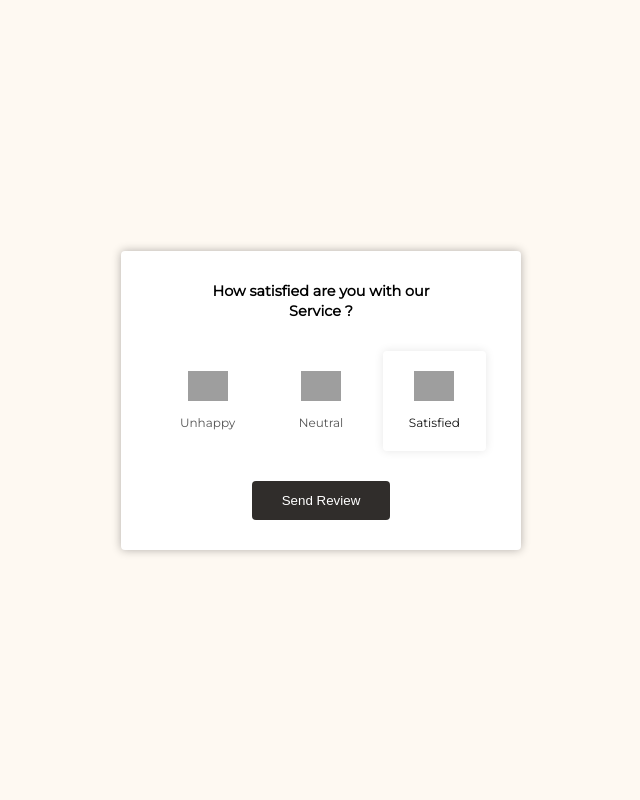
After one commit to shreyansbhavsar/Smart-Travel, a Django app: page /review/1 in a window 1280 px wide. The commit adds this page. Shown: the whole page, without its empty margins (319-959 px from the left). Run offline with Django 3.2, Linux system fonts and the light colour scheme; some libraries are stand-ins or nearby versions; grey boxes are pictures that could not be loaded.

```diff
--- a/home/models.py
+++ b/home/models.py
@@ -20,7 +20,8 @@ class CustomUser(AbstractUser):
     charges = models.CharField(max_length=4, default='NULL')
     image = models.ImageField(upload_to='pics', default='NULL')
     bio = models.CharField(max_length=400, default='NULL')
-    REQUIRED_FIELD = ['username']
+    # REQUIRED_FIELD = ['username']
+    review = models.FloatField(default=0)
 
 
 class Order_table(models.Model):
@@ -30,7 +31,7 @@ class Order_table(models.Model):
     fullname = models.CharField(max_length=20)
     location = models.CharField(max_length=150)
     category = models.CharField(max_length=12, default='NULL')
-
+    service_provider = models.EmailField(default = 'NULL')
 
 class Image_table(models.Model):
     uid = models.CharField(max_length=10000)
--- a/home/urls.py
+++ b/home/urls.py
@@ -14,9 +14,14 @@ urlpatterns = [
     path('g_dashboard', views.g_dashboard, name='g_dashboard'),
     path('photographer', views.photographer, name='photographer'),
     path('guide', views.guide, name='guide'),
+    path('guide/<int:filter>', views.guide, name='guide'),
+    path('photographer/<int:filter>', views.photographer, name='photographer'),
     path('viewprofile/order/<int:id>', views.order, name='order'),
+    path('viewprofile/reviews/<int:id>', views.reviews, name='reviews'),
     path('viewprofile/<int:id>', views.viewprofile, name='viewprofile'),
     path('page404', views.page404, name='page404'),
+    path('review/<str:email>',views.review,name='review'),
+    path('review/<str:email>/<str:rating>',views.review,name='review'),
     # path('viewprofile/order/orderdone',views.orderdone, name = 'orderdone')
     path('forgotpassword', views.forgotpassword, name='forgotpassword'),
     path('myorders', views.myorders, name='myorders'),
--- a/home/views.py
+++ b/home/views.py
@@ -21,6 +21,10 @@ from django.core.mail import send_mail
 def index(request):
     return render(request, 'base.html')
 
+def reviews(request,id):
+    if request.method == 'GET':
+        data = CustomUser.objects.get(id=id)
+        return render(request, 'reviews.html')
 
 def addphoto(request, id):
     data = CustomUser.objects.get(id=id)
@@ -91,6 +95,7 @@ def order(request, id):
     else:
         data = CustomUser.objects.get(id=id)
         m = request.POST['orderid']
+        semail = data.email
 
         orderid = request.POST['orderid']
         email = request.POST['email']
@@ -106,9 +111,10 @@ def order(request, id):
         obj.fullname = fullname
         obj.phnum = phnum
         obj.category = category
+        obj.service_provider = semail
+        obj.save()
 
-        obj.save()
-        semail = data.email
+        print(semail)
         subject = "Order recieved"
         message = "You have received an order form" + request.user.username + " for the location" + location + \
             " . Kindly note it and Contact the user. The Contact details are :" + \
@@ -136,8 +142,6 @@ def profile(request):
         zc = request.POST.get('zipcode', False)
         ch = request.POST.get('charges', False)
         bio = request.POST.get('bio', False)
-        # print(un)
-    #     myuser = CustomUser()
 
         data.first_name = fn
 
@@ -256,17 +260,51 @@ def pdashboard(request):
 
 @ login_required
 @ t_only
-def photographer(request):
+def photographer(request,filter=0):
     # pcount = CustomUser.objects.filter(category='Photographer').count()
     x = CustomUser.objects.filter(category='Photographer').all()
     print(str(x))
+    if filter != 0:
+        if filter == 1:
+            x = x.order_by('charges')[:]
+        if filter == 2:
+             x = x.order_by('charges')[::-1]
+        if filter == 3:
+            x = x.order_by('review')[::-1]
+
     # pgrapher = CustomUser.objects.filter(category='Photographer').all()
-    return render(request, 'photographer.html', {'x': x})
+    return render(request, 'photographer.html', {'x': x,'select':filter})
 
 
 @ login_required
 @ t_only
-def guide(request):
-    g = CustomUser.objects.filter(category='Guide').all()
-    print(str(g))
-    return render(request, 'guide.html', {'g': g})
+def guide(request,filter = 0):
+    g = g = CustomUser.objects.filter(category='Guide')
+    if filter != 0:
+        if filter == 1:
+            g = g.order_by('charges')[:]
+        if filter == 2:
+             g = g.order_by('charges')[::-1]
+        if filter == 3:
+            g = g.order_by('review')[::-1]
+
+    return render(request, 'guide.html', {'g': g,'select' : filter})
+
+
+def review(request,email = None,rating = None):
+
+    vals = {"Satisfied":5,"Neutral" : 3, "Unhappy" : 1}
+    print('rating')
+    if rating is not None and email is not None:
+        current_rating = CustomUser.objects.get(email=email).review
+        if(current_rating != 0.0):
+            current_rating += vals[rating]
+            current_rating /= 2
+        else:
+            current_rating = vals[rating]
+        edited_review_obj = CustomUser.objects.get(email=email)
+        edited_review_obj.review = current_rating
+        edited_review_obj.save()
+        return redirect("myorders")
+
+    return render(request,'reviews.html')
--- a/template/addphoto.html
+++ b/template/addphoto.html
@@ -5,6 +5,8 @@
     <meta http-equiv="X-UA-Compatible" content="IE=edge" />
     <meta name="viewport" content="width=device-width, initial-scale=1.0" />
     <title>Add Photos</title>
+    <style>
+      </style>
   </head>
   <body>
     <form action="" method="POST" enctype="multipart/form-data">
--- a/template/base.html
+++ b/template/base.html
@@ -4,7 +4,7 @@
   <head>
     <meta http-equiv="Content-Type" content="text/html; charset=UTF-8" />
     <meta name="viewport" content="width=device-width, initial-scale=1" />
-    <title>TravelLite</title>
+    <title>Smart Travel</title>
 
     <!-- CSS  -->
     <link
@@ -135,7 +135,7 @@
       <div class="nav-wrapper container">
         <button class="openbtn" onclick="openNav()">☰</button>
         <a id="logo-container" href="/" class="brand-logo teal-text"
-          >TravelLite</a
+          >Smart Travel</a
         >
         <ul class="right hide-on-med-and-down">
           <!-- <li><a href="/">Flights</a></li>
@@ -172,7 +172,7 @@
         </ul>
 
         <ul id="nav-mobile" class="sidenav">
-          <li><a href="/">TravelLite</a></li>
+          <li><a href="/">Smart Travel</a></li>
           <li class="divider" tabindex="-1"></li>
           <li><a href="/">Flights</a></li>
           <li><a href="/hotels">Hotels</a></li>
--- a/template/myorders.html
+++ b/template/myorders.html
@@ -79,11 +79,11 @@
               <!--Table head-->
               <thead class="mdb-color darken-3">
                 <tr class="text-white">
-                  <th>#</th>
                   <th>Order Id</th>
                   <th>Name</th>
                   <th>Who it is ?</th>
                   <th>Location</th>
+                  <th>Review</th>
                   <!-- <th>Email ID</th> -->
                   <!-- <th>Pickup Location</th> -->
                   <!-- <th>Drop Location</th> -->
@@ -97,11 +97,12 @@
               <tbody>
                 <tr>
 
-                  <th scope="row">{{count}}</th>
+                  <!-- <th scope="row">{{count}}</th> -->
                   <td>{{orders.orderid}}</td>
                   <td>{{orders.fullname}}</td>
                   <td>{{orders.category}}</td>
                   <td>{{orders.location}}</td>
+                  <td><a href="review/{{orders.service_provider}}">Review</button></td>
 
                 </tr>
 
--- /dev/null
+++ b/template/reviews.html
@@ -0,0 +1,154 @@
+<!DOCTYPE html>
+<html lang="en">
+  <head>
+    <meta charset="UTF-8" />
+    <meta name="viewport" content="width=device-width, initial-scale=1.0" />
+    <link rel="stylesheet" href="https://cdnjs.cloudflare.com/ajax/libs/font-awesome/5.14.0/css/all.min.css" integrity="sha512-1PKOgIY59xJ8Co8+NE6FZ+LOAZKjy+KY8iq0G4B3CyeY6wYHN3yt9PW0XpSriVlkMXe40PTKnXrLnZ9+fkDaog==" crossorigin="anonymous" />
+
+    <title>Let Us Know Your views</title>
+    <style>
+      @import url('https://fonts.googleapis.com/css?family=Montserrat&display=swap');
+
+    * {
+      box-sizing: border-box;
+    }
+
+    body {
+      background-color: #fef9f2;
+      font-family: 'Montserrat', sans-serif;
+      display: flex;
+      align-items: center;
+      justify-content: center;
+      height: 100vh;
+      overflow: hidden;
+      margin: 0;
+    }
+
+    .panel-container {
+      background-color: #fff;
+      box-shadow: 0 0 10px rgba(0, 0, 0, 0.3);
+      border-radius: 4px;
+      font-size: 90%;
+      display: flex;
+      flex-direction: column;
+      justify-content: center;
+      align-items: center;
+      text-align: center;
+      padding: 30px;
+      max-width: 400px;
+    }
+
+    .panel-container strong {
+      line-height: 20px;
+    }
+
+    .ratings-container {
+      display: flex;
+      margin: 20px 0;
+    }
+
+    .rating {
+      flex: 1;
+      cursor: pointer;
+      padding: 20px;
+      margin: 10px 5px;
+    }
+
+    .rating:hover,
+    .rating.active {
+      border-radius: 4px;
+      box-shadow: 0 0 10px rgba(0, 0, 0, 0.1);
+    }
+
+    .rating img {
+      width: 40px;
+    }
+
+    .rating small {
+      color: #555;
+      display: inline-block;
+      margin: 10px 0 0;
+    }
+
+    .rating:hover small,
+    .rating.active small {
+      color: #111;
+    }
+
+    .btn {
+      background-color: #302d2b;
+      color: #fff;
+      border: 0;
+      border-radius: 4px;
+      padding: 12px 30px;
+      cursor: pointer;
+    }
+
+    .btn:focus {
+      outline: 0;
+    }
+
+    .btn:active {
+      transform: scale(0.98);
+    }
+
+    .fa-heart {
+      color: red;
+      font-size: 30px;
+      margin-bottom: 10px;
+    }
+
+    </style>
+  </head>
+  <body>
+    <div id="panel" class="panel-container">
+      <strong>How satisfied are you with our <br /> Service ?</strong>
+      <div class="ratings-container">
+        <div class="rating">
+          <img src="https://image.flaticon.com/icons/svg/187/187150.svg" alt="">
+          <small>Unhappy</small>
+        </div>
+
+        <div class="rating">
+          <img src="https://image.flaticon.com/icons/svg/187/187136.svg" alt=""/>
+          <small>Neutral</small>
+        </div>
+
+        <div class="rating active">
+          <img src="https://image.flaticon.com/icons/svg/187/187133.svg" alt=""/>
+          <small>Satisfied</small>
+        </div>
+      </div>
+      <button onclick ="send()" class="btn" id="send">Send Review</button>
+    </div>
+    <script>
+          const ratings = document.querySelectorAll('.rating')
+          const ratingsContainer = document.querySelector('.ratings-container')
+          const sendBtn = document.querySelector('#send')
+          const panel = document.querySelector('#panel')
+          let selectedRating = 'Satisfied'
+
+          ratingsContainer.addEventListener('click', (e) => {
+              if(e.target.parentNode.classList.contains('rating')) {
+                  removeActive()
+                  e.target.parentNode.classList.add('active')
+                  selectedRating = e.target.nextElementSibling.innerHTML
+              }
+          })
+
+          function send(){
+
+            var str = window.location.href;
+            console.log(str);
+            window.location = str + '/' + selectedRating;
+          }
+
+          function removeActive() {
+              for(let i = 0; i < ratings.length; i++) {
+                  ratings[i].classList.remove('active')
+              }
+          }
+
+    </script>
+  </body>
+</html>
```
Also changed, not shown: template/guide.html (+36 -10 lines), template/order.html (+20 -1 lines), template/photographer.html (+36 -16 lines), template/viewprofile.html (+18 -12 lines), home/migrations/0012_customuser_review.py (added), home/migrations/0013_order_table_service_provider.py (added), 1 other file.
